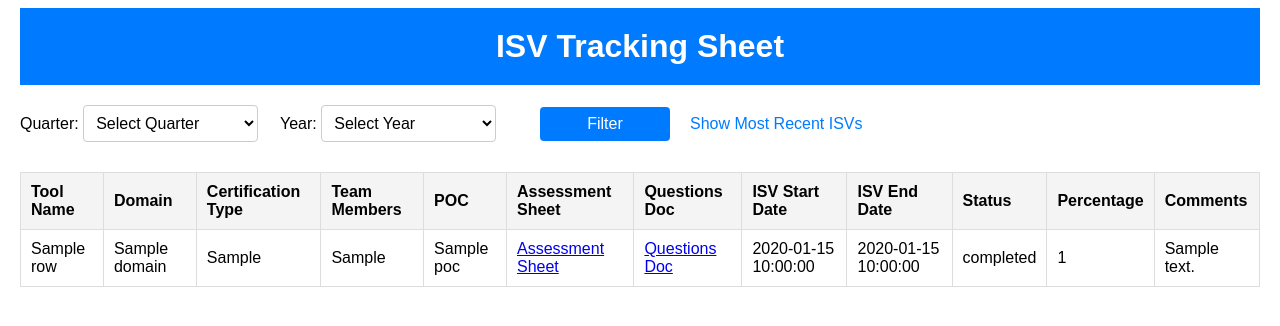
After one commit to raheelkumar/gbq_app_v2, a Flask app: template templates/isv_history_with_filter.html in a window 1280 px wide. The commit adds this page. Shown: the top 326 px of the page. Run offline with Flask 3, Linux system fonts and the light colour scheme; the template is opened without the code that fills it: most values are stand-ins (such as "Sample title", 1, 10 or a date in 2020).

Commit message:
Integrated ISV History with Filter page

```diff
--- a/app.py
+++ b/app.py
@@ -385,6 +385,151 @@ def isv_history():
                            domains=domains,
                            statuses=statuses)
 
+@app.route("/isv_history_with_filter", methods=["GET"])
+def isv_history_with_filter():
+    selected_quarter = request.args.get("quarter")
+    selected_year = request.args.get("year")
+
+    # Base query
+    query = """
+        SELECT Sr_No, Tool_Name, Domain, Certification_Type, Version, Description, Team_Members, Year, Quarter, YearQuarter, POC, ISV_Start_Date, ISV_End_Date, Status, Percentage, Comments, Assessment_Sheet, Questions_Doc
+        FROM `wwbq-treasuredata.GBQ.ISV_Details`
+        WHERE Tool_Name IS NOT NULL
+    """
+
+    # Fetch distinct years and quarters to populate the dropdown
+    distinct_query = """
+        SELECT DISTINCT Year, Quarter FROM `wwbq-treasuredata.GBQ.ISV_Details`
+    """
+    distinct_query_job = client.query(distinct_query)
+    distinct_results = list(distinct_query_job.result())
+
+    years = sorted({row["Year"] for row in distinct_results})
+    quarters = sorted({row["Quarter"] for row in distinct_results})
+
+    # Fetch the most recent year and quarter if no selection is made
+    if not (selected_quarter or selected_year):
+        recent_query = """
+            SELECT MAX(Year) AS recent_year, MAX(Quarter) AS recent_quarter
+            FROM `wwbq-treasuredata.GBQ.ISV_Details`
+        """
+        recent_query_job = client.query(recent_query)
+        recent_results = list(recent_query_job.result())
+
+        if recent_results:
+            recent_row = recent_results[0]
+            selected_year = recent_row["recent_year"]
+            selected_quarter = recent_row["recent_quarter"]
+
+    # Add filter conditions based on user selection
+    if selected_quarter:
+        query += f" AND Quarter = '{selected_quarter}'"
+    if selected_year:
+        query += f" AND Year = {selected_year}"
+
+    try:
+        # Execute the query
+        query_job = client.query(query)
+        results = query_job.result()
+
+        # Transform results into a list of dictionaries
+        isv_details = [
+            {
+                "sr_no": row.Sr_No,
+                "tool_name": row.Tool_Name,
+                "domain": row.Domain,
+                "certification_type": row.Certification_Type,
+                "version": row.Version,
+                "description": row.Description,
+                "assessment_sheet": row.Assessment_Sheet,
+                "questions_doc": row.Questions_Doc,
+                "team_members": row.Team_Members,
+                "year": row.Year,
+                "quarter": row.Quarter,
+                "year_quarter": row.YearQuarter,
+                "poc": row.POC,
+                "isv_start_date": row.ISV_Start_Date,
+                "isv_end_date": row.ISV_End_Date,
+                "status": row.Status,
+                "percentage": row.Percentage,
+                "comments": row.Comments,
+            }
+            for row in results
+        ]
+
+        # Render template with the filtered data
+        return render_template(
+            "isv_history_with_filter.html",
+            data=isv_details,
+            years=years,
+            quarters=quarters,
+            selected_quarter=selected_quarter or "",
+            selected_year=selected_year or "",
+        )
+    except Exception as e:
+        return f"An error occurred: {e}"
+
+
+@app.route("/most_recent_isvs", methods=["GET"])
+def most_recent_isvs():
+    # Base query to get the most recent ISVs (sorted by ISV_Start_Date descending)
+    query = """
+    SELECT Sr_No, Tool_Name, Domain, Certification_Type, Version, Description, Team_Members, Year, Quarter, YearQuarter, POC, ISV_Start_Date, ISV_End_Date, Status, Percentage, Comments, Assessment_Sheet, Questions_Doc
+    FROM `wwbq-treasuredata.GBQ.ISV_Details`
+    WHERE Tool_Name IS NOT NULL
+    ORDER BY ISV_Start_Date DESC
+    LIMIT 10
+    """
+    try:
+        # Execute the query to get the most recent ISVs
+        query_job = client.query(query)
+        results = query_job.result()
+
+        # Transform results into a list of dictionaries
+        isv_details = [
+            {
+                "sr_no": row.Sr_No,
+                "tool_name": row.Tool_Name,
+                "domain": row.Domain,
+                "certification_type": row.Certification_Type,
+                "version": row.Version,
+                "description": row.Description,
+                "assessment_sheet": row.Assessment_Sheet,
+                "questions_doc": row.Questions_Doc,
+                "team_members": row.Team_Members,
+                "year": row.Year,
+                "quarter": row.Quarter,
+                "year_quarter": row.YearQuarter,
+                "poc": row.POC,
+                "isv_start_date": row.ISV_Start_Date,
+                "isv_end_date": row.ISV_End_Date,
+                "status": row.Status,
+                "percentage": row.Percentage,
+                "comments": row.Comments,
+            }
+            for row in results
+        ]
+
+        # Fetch distinct years and quarters to populate the dropdown
+        distinct_query = """
+        SELECT DISTINCT Year, Quarter FROM `wwbq-treasuredata.GBQ.ISV_Details`
+        """
+        distinct_query_job = client.query(distinct_query)
+        distinct_results = list(distinct_query_job.result())
+        years = sorted({row["Year"] for row in distinct_results})
+        quarters = sorted({row["Quarter"] for row in distinct_results})
+
+        # Render the same template with the most recent ISVs
+        return render_template(
+            "isv_history_with_filter.html",
+            data=isv_details,
+            years=years,
+            quarters=quarters,
+            selected_quarter="",
+            selected_year="",
+        )
+    except Exception as e:
+        return f"An error occurred: {e}"
 
 if __name__ == '__main__':
     app.run(debug=True)
--- a/templates/base.html
+++ b/templates/base.html
@@ -19,6 +19,7 @@
                     <a href="{{ url_for('add_isv') }}" class="hover:text-blue-200">Add ISV</a>
                     <a href="{{ url_for('current_isvs') }}" class="hover:text-blue-200">Current ISVs</a>
                     <a href="{{ url_for('isv_history') }}" class="hover:text-blue-200">ISV History</a>
+                    <a href="{{ url_for('isv_history_with_filter') }}" class="hover:text-blue-200">ISV History With Filter</a>
                 </div>
             </div>
         </div>
--- /dev/null
+++ b/templates/isv_history_with_filter.html
@@ -0,0 +1,262 @@
+<!DOCTYPE html>
+<html lang="en">
+
+<head>
+    <meta charset="UTF-8">
+    <meta name="viewport" content="width=device-width, initial-scale=1.0">
+    <title>ISV Data Filter</title>
+    <script src="https://code.jquery.com/jquery-3.6.0.min.js"></script>
+    <style>
+        /* Set the body to take full height */
+        body {
+            margin-left: 20px;
+            margin-right: 20px;
+            padding: 0;
+            font-family: Arial, sans-serif;
+            height: 100%;
+            display: flex;
+            flex-direction: column;
+        }
+
+        /* Header section with a blue background */
+        header {
+            background-color: #007bff;
+            /* Blue background */
+            padding: 20px 0;
+            text-align: center;
+            font-size: 2rem;
+            font-weight: bold;
+            color: white;
+            width: auto;
+            /* Ensure the header takes up full width */
+            box-sizing: border-box;
+            /* Ensures padding doesn't overflow */
+            margin-bottom: 20px;
+        }
+
+        /* Main container should have white background and content */
+        .main-container {
+            background-color: white;
+            /* White background for the content */
+            padding: 20px;
+            border-radius: 8px;
+            margin: 20px 0;
+            /* Remove left and right margin for full width */
+            width: 100%;
+            /* Ensure it spans the entire width */
+            max-width: 1400px;
+            /* Max width for large screens */
+            margin-left: 10px;
+            /* Remove left margin */
+            margin-right: 10px;
+            /* Remove right margin */
+        }
+
+        /* Filter container (Quarter, Year, Filter) */
+        .filter-container {
+            display: flex;
+            justify-content: flex-start;
+            gap: 10px;
+            /* Reduce space between elements */
+            flex-wrap: wrap;
+            /* Allow wrapping of elements */
+            margin-bottom: 10px;
+        }
+
+        .filter-container a {
+            display: block;
+            margin-top: 5px;
+            margin-left: 0;
+            /* text-align: center; */
+            text-decoration: none;
+            white-space: nowrap;
+            width: 100px;
+            color: #007bff;
+        }
+
+        .filter-container a:hover {
+            text-decoration: underline;
+        }
+
+        .button-link-container {
+            display: flex;
+            align-items: center;
+            /* Vertically align the button and link */
+            gap: 20px;
+            /* Minimize the gap between the button and link */
+        }
+
+        .button-link-container a {
+            text-decoration: none;
+            color: #007bff;
+            font-size: 1rem;
+            margin: 0;
+            /* Remove additional margin */
+        }
+
+        .button-link-container a:hover {
+            text-decoration: underline;
+        }
+
+        .filter-container div {
+            width: 100%;
+            /* Ensure they are full width on small screens */
+            max-width: 250px;
+            /* Limit width for large screens */
+        }
+
+        .filter-container select,
+        .filter-container button {
+            padding: 8px;
+            font-size: 1rem;
+            border-radius: 4px;
+            border: 1px solid #ccc;
+            background-color: #fff;
+            width: 70%;
+            /* Full width for select and button */
+        }
+
+        .filter-container button {
+            background-color: #007bff;
+            color: white;
+            cursor: pointer;
+            border: none;
+        }
+
+        .filter-container button:hover {
+            background-color: #0056b3;
+        }
+
+        /* Table styling */
+        table {
+            width: 100%;
+            border-collapse: collapse;
+            margin-top: 20px;
+        }
+
+        table,
+        th,
+        td {
+            border: 1px solid #ddd;
+        }
+
+        th,
+        td {
+            padding: 10px;
+            text-align: left;
+            word-wrap: break-word;
+            /* Ensure text wraps in the cells */
+            overflow-wrap: break-word;
+            /* Prevent overflow */
+        }
+
+        th {
+            background-color: #f4f4f4;
+        }
+
+        /* Responsive styling */
+        @media (max-width: 768px) {
+            .filter-container {
+                flex-direction: column;
+                align-items: flex-start;
+            }
+
+            .filter-container div {
+                width: 100%;
+            }
+        }
+    </style>
+</head>
+
+<body>
+    <!-- Header Section -->
+    <header>
+        ISV Tracking Sheet
+    </header>
+    <!-- Main Container -->
+    <div class="filter-container">
+        <div>
+            <label for="quarter">Quarter:</label>
+            <select id="quarter">
+                <option value="">Select Quarter</option>
+                {% for quarter in quarters %}
+                <option value="{{ quarter }}" {% if quarter==selected_quarter %}selected{% endif %}>{{ quarter }}
+                </option>
+                {% endfor %}
+            </select>
+        </div>
+        <div>
+            <label for="year">Year:</label>
+            <select id="year">
+                <option value="">Select Year</option>
+                {% for year in years %}
+                <option value="{{ year }}" {% if year==selected_year %}selected{% endif %}>{{ year }}</option>
+                {% endfor %}
+            </select>
+        </div>
+        <div class="button-link-container">
+            <button id="filter-button">Filter</button>
+
+            <!-- Link to the most recent ISVs -->
+            <a href="{{ url_for('most_recent_isvs') }}">Show Most Recent ISVs</a>
+        </div>
+    </div>
+    <!-- Data Table -->
+    <div id="data">
+        {% if data %}
+        <table>
+            <thead>
+                <tr>
+                    <th>Tool Name</th>
+                    <th>Domain</th>
+                    <th>Certification Type</th>
+                    <th>Team Members</th>
+                    <th>POC</th>
+                    <th>Assessment Sheet</th>
+                    <th>Questions Doc</th>
+                    <th>ISV Start Date</th>
+                    <th>ISV End Date</th>
+                    <th>Status</th>
+                    <th>Percentage</th>
+                    <th>Comments</th>
+                </tr>
+            </thead>
+            <tbody>
+                {% for row in data %}
+                <tr>
+                    <td>{{ row.tool_name }}</td>
+                    <td>{{ row.domain }}</td>
+                    <td>{{ row.certification_type }}</td>
+                    <td>{{ row.team_members }}</td>
+                    <td>{{ row.poc }}</td>
+                    <td><a href="{{ row.assessment_sheet }}" target="_blank">Assessment Sheet</a></td>
+                    <td><a href="{{ row.questions_doc }}" target="_blank">Questions Doc</a></td>
+                    <td>{{ row.isv_start_date }}</td>
+                    <td>{{ row.isv_end_date }}</td>
+                    <td>{{ row.status }}</td>
+                    <td>{{ row.percentage }}</td>
+                    <td>{{ row.comments }}</td>
+                </tr>
+                {% endfor %}
+            </tbody>
+        </table>
+        {% else %}
+        <p>No data found.</p>
+        {% endif %}
+    </div>
+    </div>
+    <script>
+        $(document).ready(function () {
+            // Fetch data on filter button click
+            $('#filter-button').click(function () {
+                const selectedQuarter = $('#quarter').val();
+                const selectedYear = $('#year').val();
+                $.get('/isv_history_with_filter', { quarter: selectedQuarter, year: selectedYear }, function (data) {
+                    $('body').html(data); // Refresh the page with filtered data
+                });
+            });
+        });
+    </script>
+</body>
+
+</html>
```
Also changed, not shown: static/style.css (added, +67 -0 lines).
